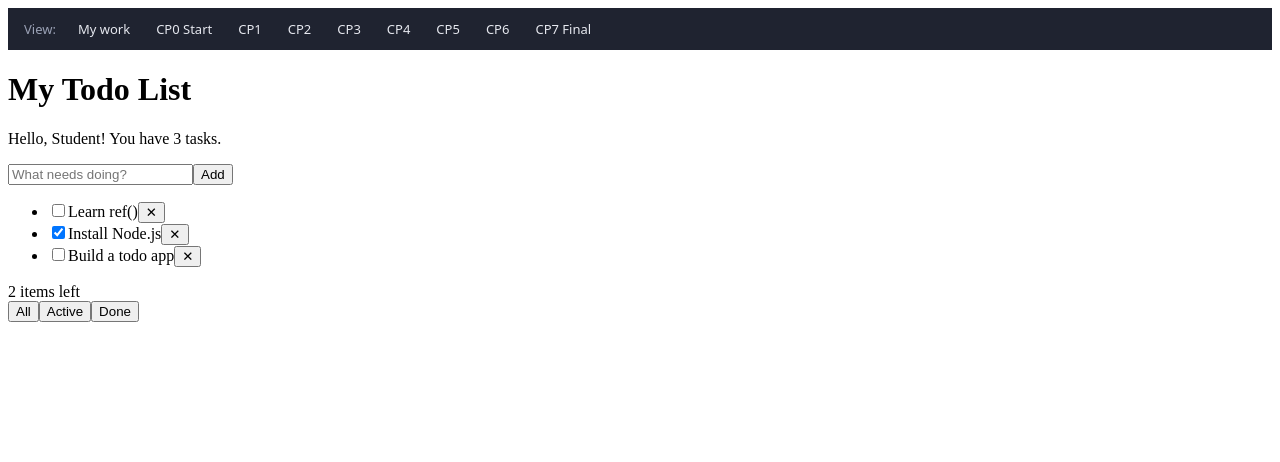
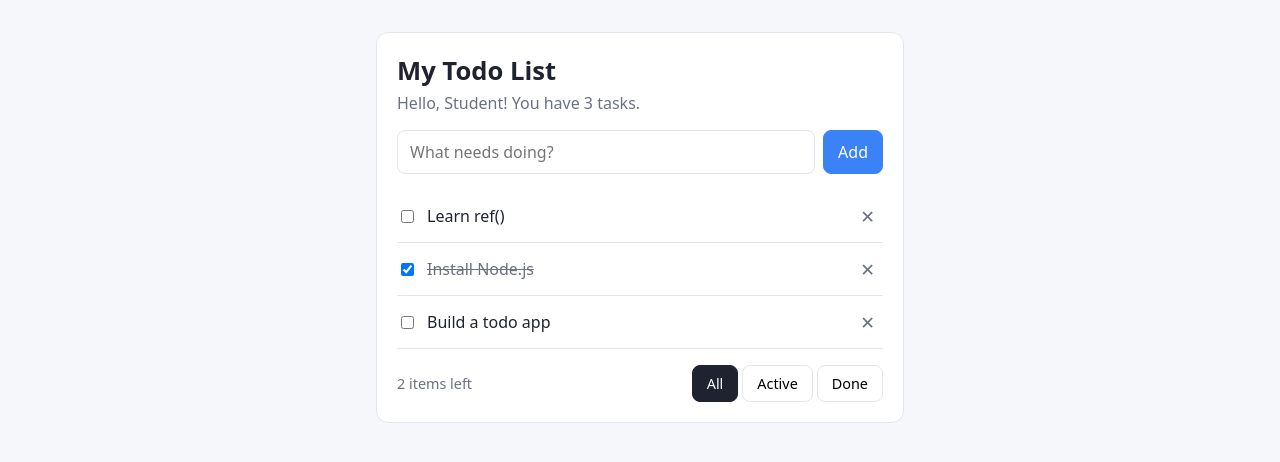
Before and after one commit to mfirdaus0066/fireboy-and-vuegirl, a Vue app in the folder vue-project/: page / in a window 1280 px wide. Shown: the top 462 px of the page. Built offline with nearby package versions, Linux system fonts and the light colour scheme.

Commit message:
2nd commit

```diff
--- a/package.json
+++ /dev/null
@@ -1,5 +0,0 @@
-{
-  "dependencies": {
-    "firebase": "^13.1.0"
-  }
-}
--- a/vue-project/index.html
+++ b/vue-project/index.html
@@ -14,18 +14,6 @@
     </style>
   </head>
   <body>
-    <nav class="cp-nav" id="cp-nav">
-      <span>View:</span>
-      <a href="/">My work</a>
-      <a href="/?cp=0">CP0 Start</a>
-      <a href="/?cp=1">CP1</a>
-      <a href="/?cp=2">CP2</a>
-      <a href="/?cp=3">CP3</a>
-      <a href="/?cp=4">CP4</a>
-      <a href="/?cp=5">CP5</a>
-      <a href="/?cp=6">CP6</a>
-      <a href="/?cp=7">CP7 Final</a>
-    </nav>
     <div id="app"></div>
     <script type="module" src="/src/main.js"></script>
   </body>
--- a/vue-project/src/main.js
+++ b/vue-project/src/main.js
@@ -1,4 +1,5 @@
 import { createApp } from 'vue'
 import App from './App.vue'
+import './style.css'
 
 createApp(App).mount('#app')
```
Also changed, not shown: vue-project/src/style.css (renamed from vue-project/src/stylesheet.css), 1 other file (tests, documents, lock files or other folders).
